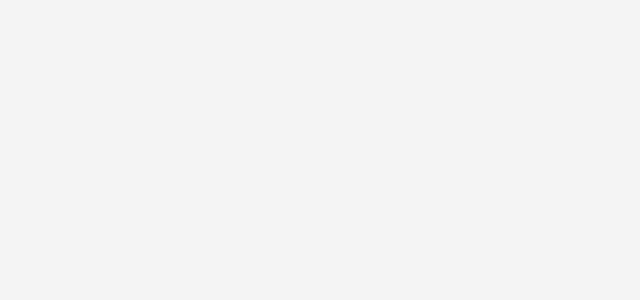
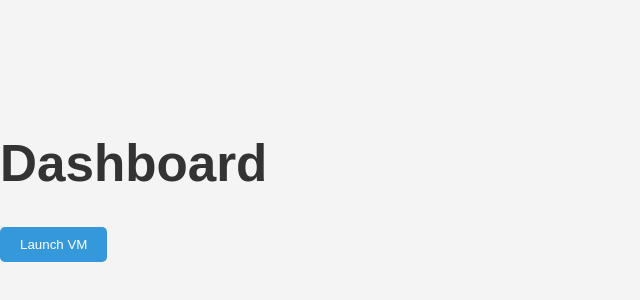
Before and after one commit to JohanCodeForFun/safe-grades, a React (Vite) app: page /dashboard in a window 1280 px wide. Before the commit this address had no page. Shown: the part 218-518 px from the top of the page, without its empty margins (0-640 px from the left). Built offline with nearby package versions, Linux system fonts and the light colour scheme.

Commit message:
add first shitty draft for VM dashboard

```diff
--- /dev/null
+++ b/src/Dashboard.tsx
@@ -0,0 +1,23 @@
+import { useState } from 'react'
+import './styles/App.css'
+
+function App() {
+  const [isToggled, setIsToggled] = useState(false);
+
+  const handleToggleVM = () => {
+    setIsToggled(!isToggled);
+  }
+  return (
+    <>
+      <h1>Dashboard</h1>
+      <div>
+      <button onClick={handleToggleVM}>
+        {isToggled ? 'Shutdown VM' : 'Launch VM'}
+        </button>
+        {isToggled && <div>Virtual machine is on.</div>}
+      </div>
+    </>
+  )
+}
+
+export default App
--- a/src/Login.tsx
+++ b/src/Login.tsx
@@ -5,8 +5,8 @@ function App() {
   return (
     <>
       <h1>Login</h1>
-      <NavLink to="/">
-        <button>Home</button>
+      <NavLink to="/dashboard">
+        <button>Go to Dashboard</button>
       </NavLink>
     </>
   )
--- a/src/main.tsx
+++ b/src/main.tsx
@@ -4,6 +4,7 @@ import { BrowserRouter, Routes, Route } from 'react-router'
 import './index.css'
 import App from './App.tsx'
 import Login from './Login.tsx'
+import Dashboard from './Dashboard.tsx'
 
 createRoot(document.getElementById('root')!).render(
   <StrictMode>
@@ -11,6 +12,7 @@ createRoot(document.getElementById('root')!).render(
       <Routes>
         <Route path="/" element={<App />} />
         <Route path="/login" element={<Login />} />
+        <Route path="/dashboard" element={<Dashboard />} />
       </Routes>
     </BrowserRouter>
   </StrictMode>,
```
